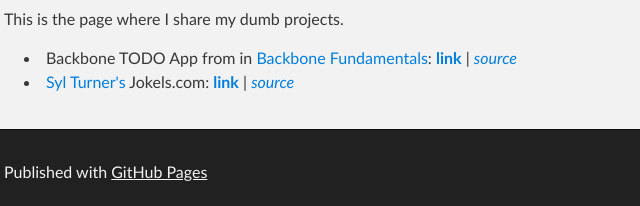
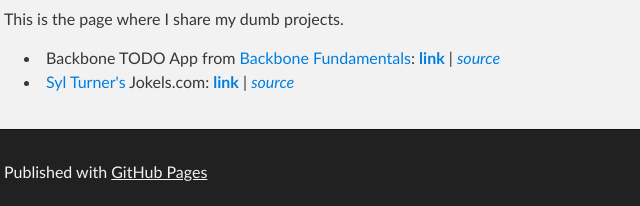
Before and after one commit to adamgriffis/adamgriffis.github.io, a plain HTML site: page index.html in a window 1280 px wide. Shown: the part 299-505 px from the top of the page, 316-956 px from the left. Drawn offline with Linux system fonts and the light colour scheme.

Commit message:
Grammar.

```diff
--- a/index.html
+++ b/index.html
@@ -33,7 +33,7 @@
 <p>This is the page where I share my dumb projects.</p>
 
 <ul>
-<li>Backbone TODO App from in <a href="http://addyosmani.github.io/backbone-fundamentals/">Backbone Fundamentals</a>: <strong><a href="/backbone-todo/index">link</a></strong> | <em><a href="https://github.com/adamgriffis/backbone-todo">source</a></em></li>
+<li>Backbone TODO App from <a href="http://addyosmani.github.io/backbone-fundamentals/">Backbone Fundamentals</a>: <strong><a href="/backbone-todo/index">link</a></strong> | <em><a href="https://github.com/adamgriffis/backbone-todo">source</a></em></li>
 <li><a href="http://github.com/sylturner">Syl Turner's</a> Jokels.com: <strong><a href="www.jokels.com">link</a></strong> |
 <em><a href="https://github.com/sylturner/jokels">source</a></em></li>
 </ul>
```
